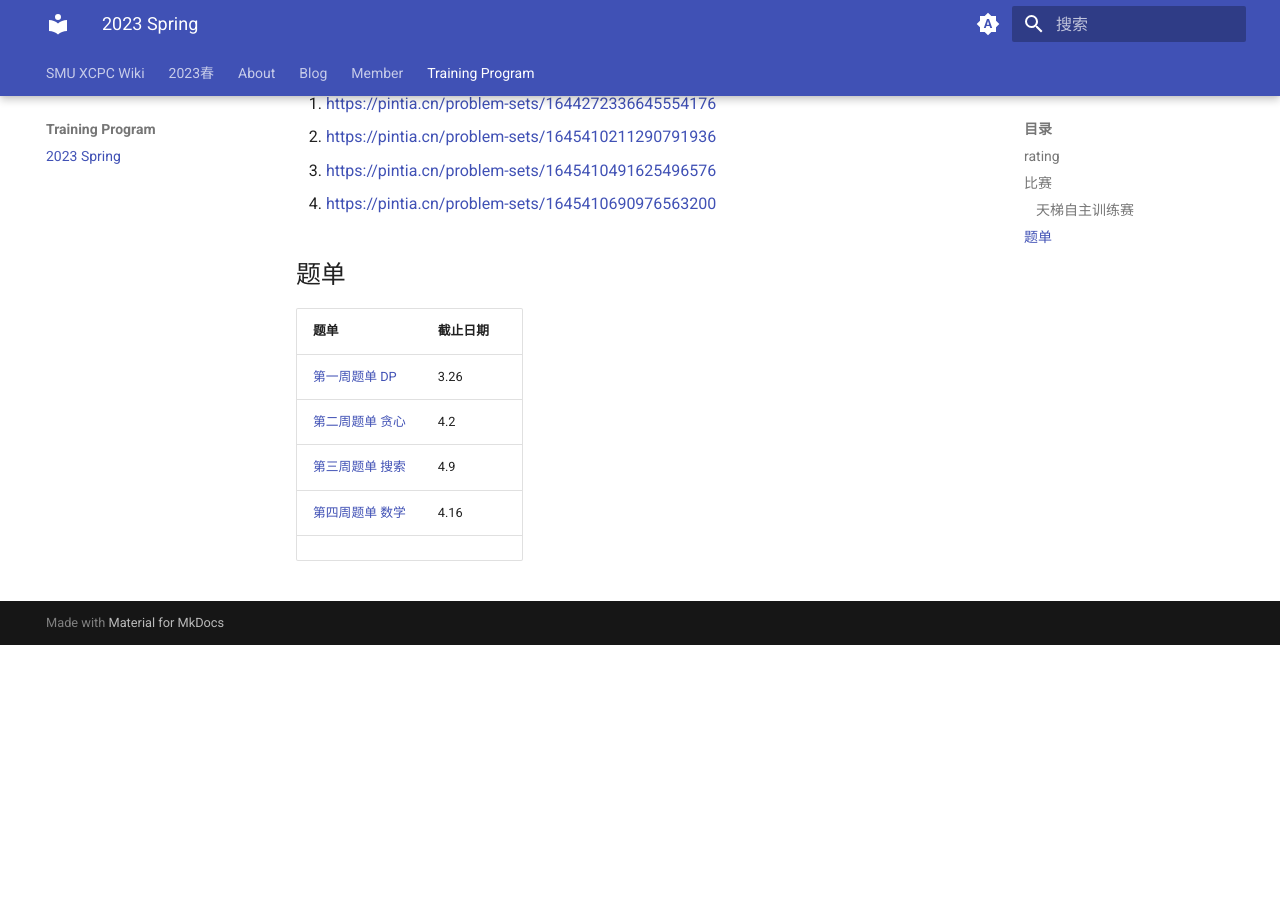
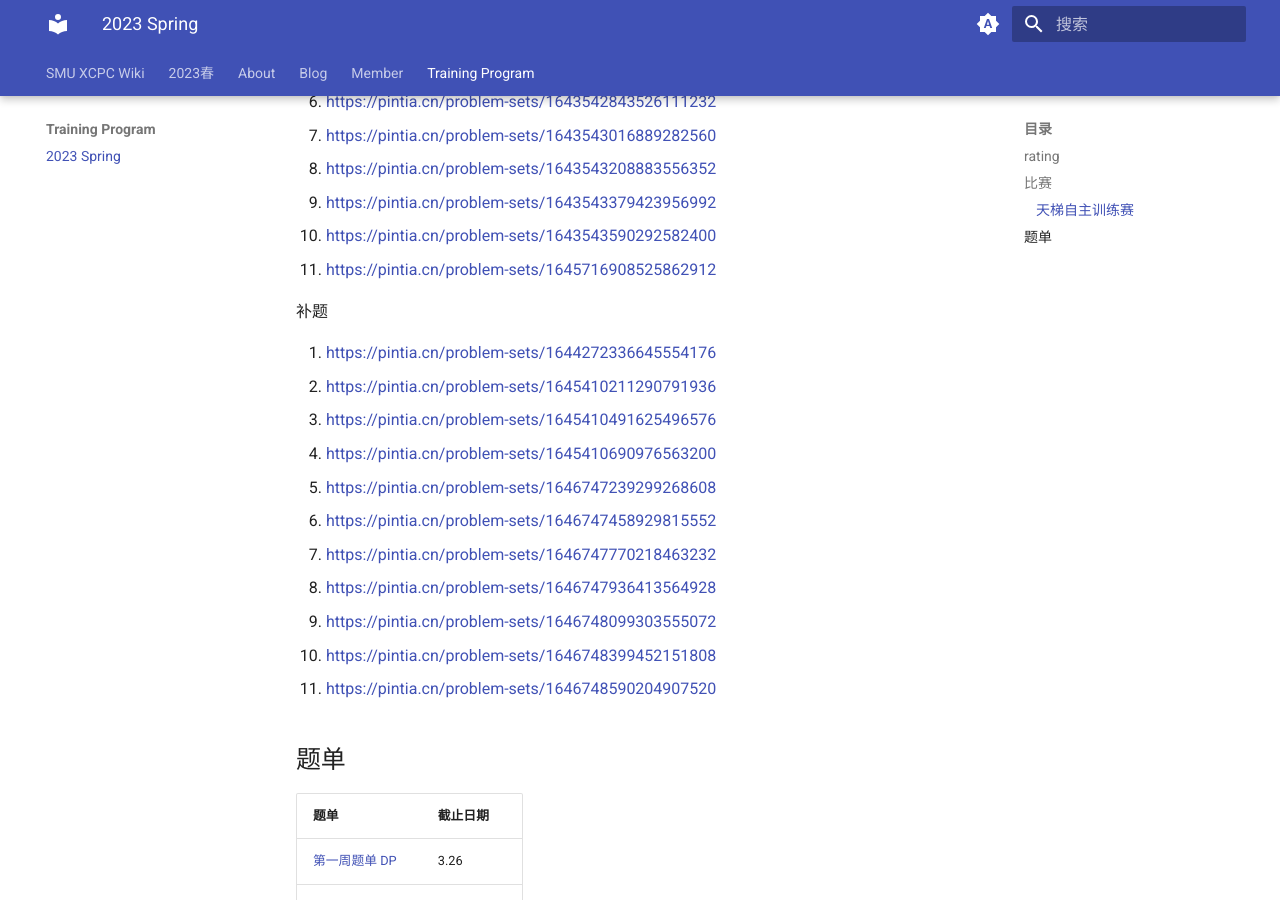
Before and after one commit to SMU-XCPC/wiki, an MkDocs documentation site: the page built from docs/Training Program/2023 Spring.md, in a window 1280 px wide and 900 px high, scrolled down 1880 px. Built offline with MkDocs 1.6.1 and Material for MkDocs 9.7.7, drawn with Linux system fonts in a browser that asks for light colours; before the commit the page ends 2525 px from its top, so only the background shows below that; some of the changed lines change nothing that is shown; some of the changed text lies outside the part shown.

Commit message:
Update 2023 Spring.md

```diff
--- a/docs/Training Program/2023 Spring.md
+++ b/docs/Training Program/2023 Spring.md
@@ -39,7 +39,14 @@
 | 4.2  | [西南民族大学 春季 2023 训练赛 3](https://www.nowcoder.com/acm/contest/54284) 密码`smuacm2023` |
 | 4.4  | [西南民族大学 春季 2023 训练赛 4](https://ac.nowcoder.com/acm/contest/55166) 密码`smuacm2023` |
 | 4.9  | [西南民族大学 春季 2023 训练赛 5](https://pintia.cn/problem-sets/1644899588408238080) ，[补题](https://pintia.cn/problem-sets/1644960722431668224) |
-| 4.11 | [西南民族大学 春季 2023 训练赛 6](https://pintia.cn/problem-sets/1645411514406531072) |
+| 4.11 | [西南民族大学 春季 2023 训练赛 6](https://pintia.cn/problem-sets/1645411514406531072)，[补题](https://pintia.cn/problem-sets/1645716194592415744) |
+| 4.15 | [西南民族大学 春季 2023 训练赛 7](https://pintia.cn/problem-sets/1646744534933696512)，[补题](https://pintia.cn/problem-sets/1646746610250149888) |
+| 4.18 | [西南民族大学 春季 2023 训练赛 8](https://pintia.cn/problem-sets/1646744902476357632)，[补题](https://pintia.cn/problem-sets/1646746373045477376) |
+|      |                                                              |
+|      |                                                              |
+|      |                                                              |
+|      |                                                              |
+|      |                                                              |
 |      |                                                              |
 
 ### 天梯自主训练赛
@@ -54,6 +61,7 @@
 8.  <https://pintia.cn/problem-sets/1643543208883556352>
 9.  <https://pintia.cn/problem-sets/1643543379423956992>
 10.  <https://pintia.cn/problem-sets/1643543590292582400>
+11.  <https://pintia.cn/problem-sets/1645716908525862912>
 
 
 
@@ -63,6 +71,13 @@
 2.  <https://pintia.cn/problem-sets/1645410211290791936>
 3.  <https://pintia.cn/problem-sets/1645410491625496576>
 4.  <https://pintia.cn/problem-sets/1645410690976563200>
+5.  <https://pintia.cn/problem-sets/1646747239299268608>
+6.  <https://pintia.cn/problem-sets/1646747458929815552>
+7.  <https://pintia.cn/problem-sets/1646747770218463232>
+8.  <https://pintia.cn/problem-sets/1646747936413564928>
+9.  <https://pintia.cn/problem-sets/1646748099303555072>
+10.  <https://pintia.cn/problem-sets/1646748399452151808>
+11.  <https://pintia.cn/problem-sets/1646748590204907520>
 
 
 
```
